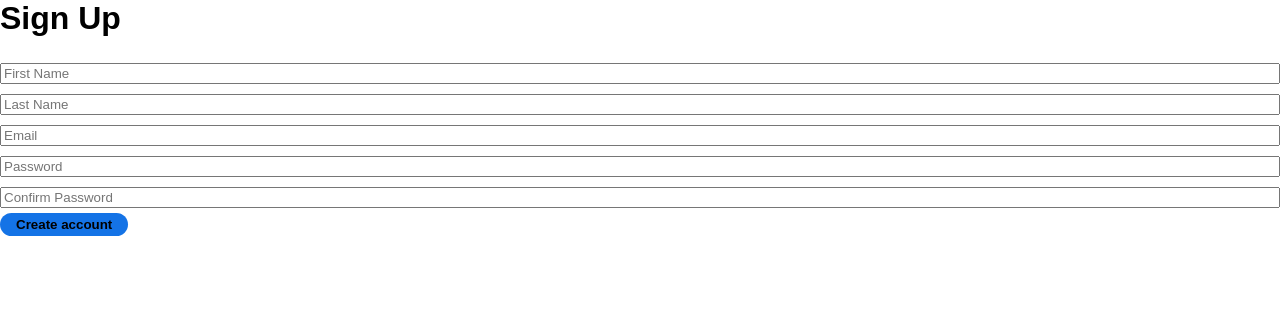
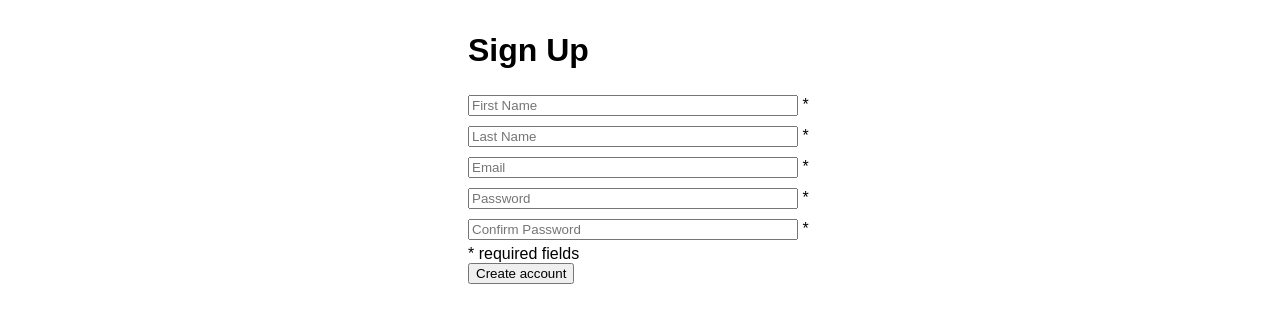
Before and after one commit to suryaavala/Stellartube, a Flask app: page /signup in a window 1280 px wide. Shown: the top 323 px of the page. Run offline with Flask 2, Linux system fonts and the light colour scheme; some libraries are stand-ins or nearby versions.

Commit message:
update to the structure of the pages but not their overall look. Also incoporated error messages for invalid data entry

```diff
--- a/app/templates/sign_up.html
+++ b/app/templates/sign_up.html
@@ -1,17 +1,59 @@
 {% extends "base.html" %}
 {% block title %}Create An Account{% endblock %}
 {% block body %}
-    <div class="container">
+    <div class="form-wrapper width-344">
         <h1>Sign Up</h1>
         <div id="sign-up-form">
             <form action="" method="POST" name="signup">
                 {{ form.hidden_tag() }}
+                <div class="form-field-group">
+                    <div class="form-input width-330">
                         {{ form.first_name(class="input-field-full-width", placeholder="First Name") }}
+                    </div>
+                    <div>*</div>
+                </div>
+                <div class="form-field-group">
+                    <div class="form-input width-330">
                         {{ form.last_name(class="input-field-full-width", placeholder="Last Name") }}
+                    </div>
+                    <div>*</div>
+                </div>
+                <div class="form-field-group">
+                    <div class="form-input width-330">
                         {{ form.email(class="input-field-full-width", placeholder="Email") }}
+                    </div>
+                    <div>*</div>
+                    {% if error_uae %}
+                    <div class="form-error">Email already in use</div>
+                    {% endif %}
+                </div>
+                <div class="form-field-group">
+                    <div class="form-input width-330">
                         {{ form.password(class="input-field-full-width", placeholder="Password") }}
+                    </div>
+                    <div>*</div>
+                    {% if error_pnv %}
+                    <div class="form-error">Password must be 8-32 characters long</div>
+                    {% endif %}
+                </div>
+                <div class="form-field-group">
+                    <div class="form-input width-330">
                         {{ form.confirm_password(class="input-field-full-width", placeholder="Confirm Password") }}
+                    </div>
+                    <div>*</div>
+                    {% if error_pdm %}
+                    <div class="form_error">Passwords must match</div>
+                    {% endif %}
+                </div>
+                <div class="form-text smaller-text">* required fields</div>
+                {% if error_fne %}
+                <div class="form-error">Please fill in all the required fields *</div>
+                {% endif %}
+                <div class="form-field-group">
+                    <div class="form-input-button">
                         {{ form.submit(value="Create account") }}
+                    </div>
+                </div>
             </form>
         </div>
     </div>
```
Also changed, not shown: app/templates/sign_in.html (+25 -7 lines). Lines whose indentation alone changed are shown as unchanged.
